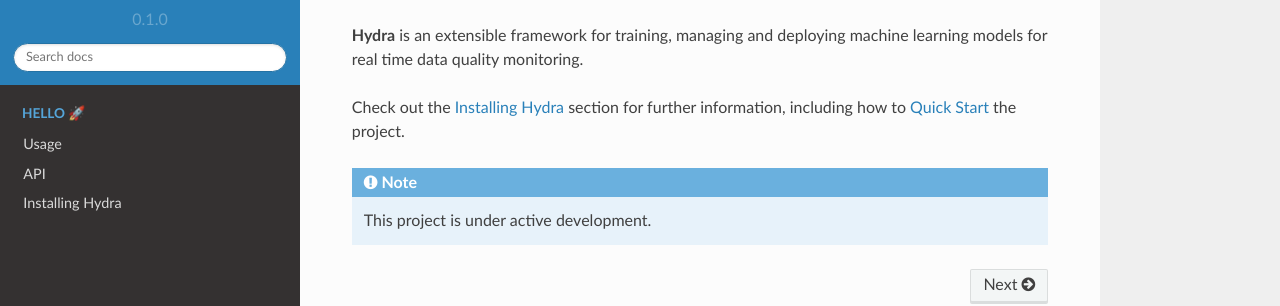
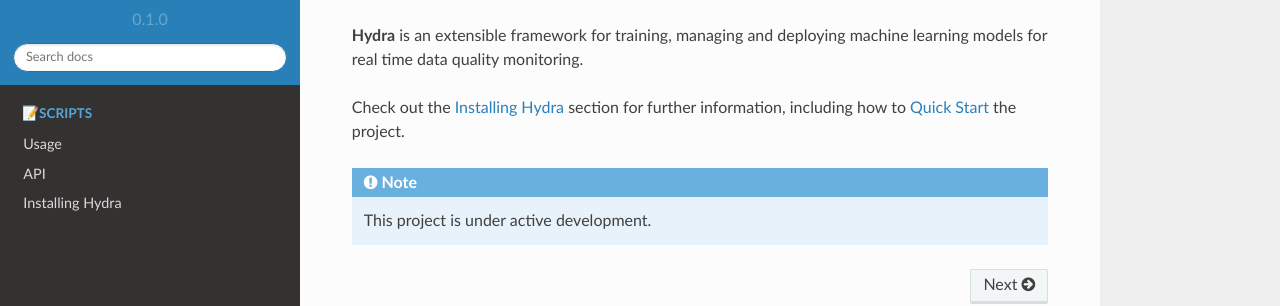
Before and after one commit to kartgoel/HydraDocumentation, a Sphinx documentation site: the page built from docs/index.rst, in a window 1280 px wide. Shown: the part 136-442 px from the top of the page. Built offline with Sphinx 7.4.7 and the Read the Docs theme 2.0.0, drawn with Linux system fonts in a browser that asks for light colours.

```diff
--- a/docs/index.rst
+++ b/docs/index.rst
@@ -15,8 +15,8 @@ how to :ref:`quick start` the project.
 
 .. toctree::
    :hidden:
-   :caption: Hello  🚀
+   :caption: 📝Scripts
 
-   usage
+   hydraFeeder
    api
    installation
```
Also changed, not shown: docs/hydraFeeder.rst (renamed from docs/usage.rst), docs/img/hydra.png (deleted), docs/img/hydra1.png (deleted).
